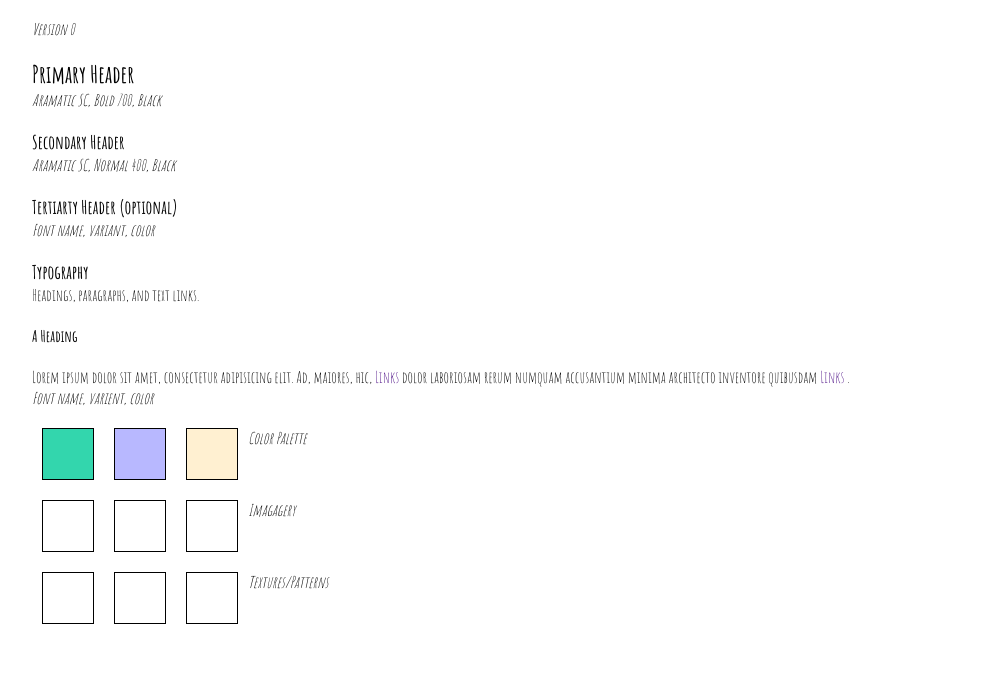
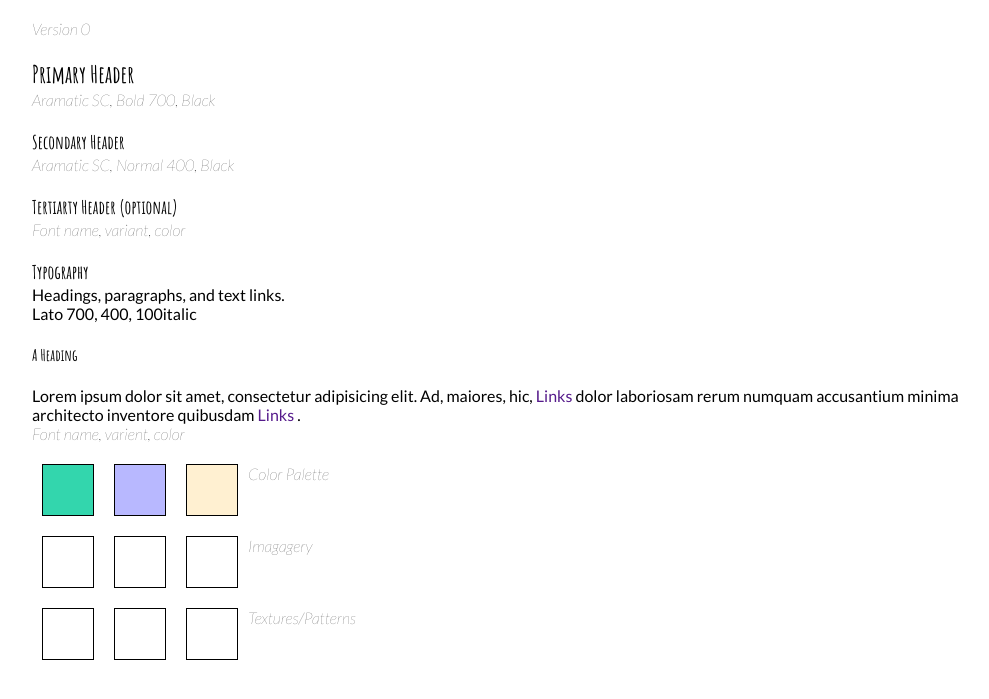
Before and after one commit to annacroskrey/style-tile, a plain HTML site: page index.html in a window 1280 px wide. Shown: the part 65-764 px from the top of the page, without its empty margins (108-1097 px from the left). Drawn offline with Linux system fonts and the light colour scheme.

Commit message:
added collage to folder and font styles

```diff
--- a/css/styles.css
+++ b/css/styles.css
@@ -58,6 +58,7 @@ a:hover {
 	color: #b8b8ff;
 }
 
-h3 p {
+p, em {
   font-family: 'Lato' , sans-serif;
+  font-weight: 400;
 }
--- a/index.html
+++ b/index.html
@@ -9,8 +9,8 @@
 
 
 <link href='http://fonts.googleapis.com/css?family=Amatic+SC:400,700' rel='stylesheet' type='text/css'>
-  <link href='http://fonts.googleapis.com/css?family=Raleway' rel='stylesheet' type='text/css'>
-  <link href='http://fonts.googleapis.com/css?family=Lato' rel='stylesheet' type='text/css'>
+
+  <link href='http://fonts.googleapis.com/css?family=Lato:100,400,700,100italic' rel='stylesheet' type='text/css'>
 
   <link rel="stylesheet" href="css/styles.css">
 
@@ -44,6 +44,7 @@
 
 			<h3>Typography</h3>
 			<p>Headings, paragraphs, and text links.</p>
+			<p>Lato 700, 400, 100italic</p>
 
 			<h4>A Heading</h4>
 			<p>Lorem ipsum dolor sit amet, consectetur adipisicing elit. Ad, maiores, hic, <a href="">Links</a> dolor laboriosam rerum numquam accusantium minima architecto inventore quibusdam <a href="">Links </a>.</p>
```
Also changed, not shown: 1 other file.
